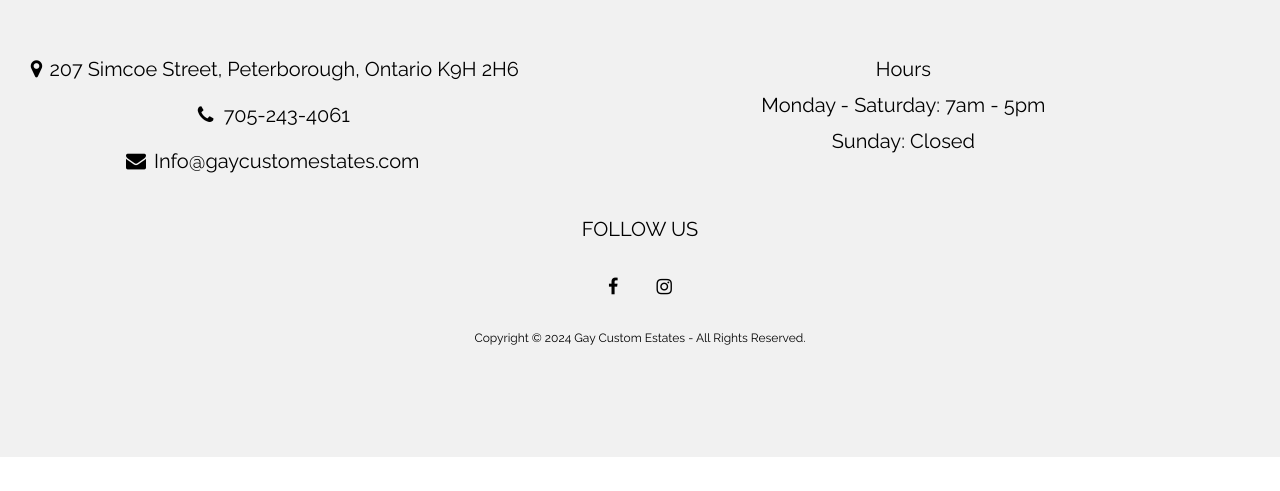
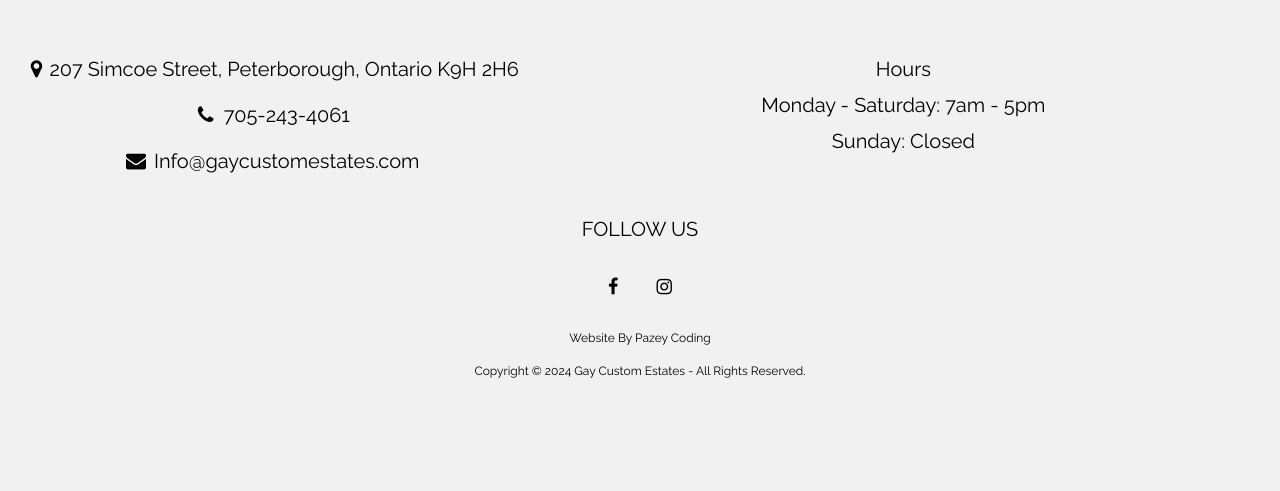
Before and after one commit to Derigay/derigay.github.io, a plain HTML site: page index.html in a window 1280 px wide. Shown: the part 4210-4701 px from the top of the page. Before the commit the page ends 4667 px from the top, so only its background shows below. Drawn offline with nearby package versions, Linux system fonts and the light colour scheme.

Commit message:
Update index.html

```diff
--- a/index.html
+++ b/index.html
@@ -242,7 +242,7 @@ body, html {
       <a class="w3-button w3-large" href="https://www.facebook.com/gaycustomestates?mibextid=LQQJ4d" title="Facebook"><i class="fa fa-facebook w3-hover-opacity"></i></a>
       <a class="w3-button w3-large " href="https://www.instagram.com/gaycustomestates/#" title="Instagram"><i class="fa fa-instagram w3-hover-opacity"></i></a>
     </div>
-
+    <p>Website By Pazey Coding</p>
     <p>Copyright © 2024 Gay Custom Estates - All Rights Reserved.</p>
 
   </footer>
```
